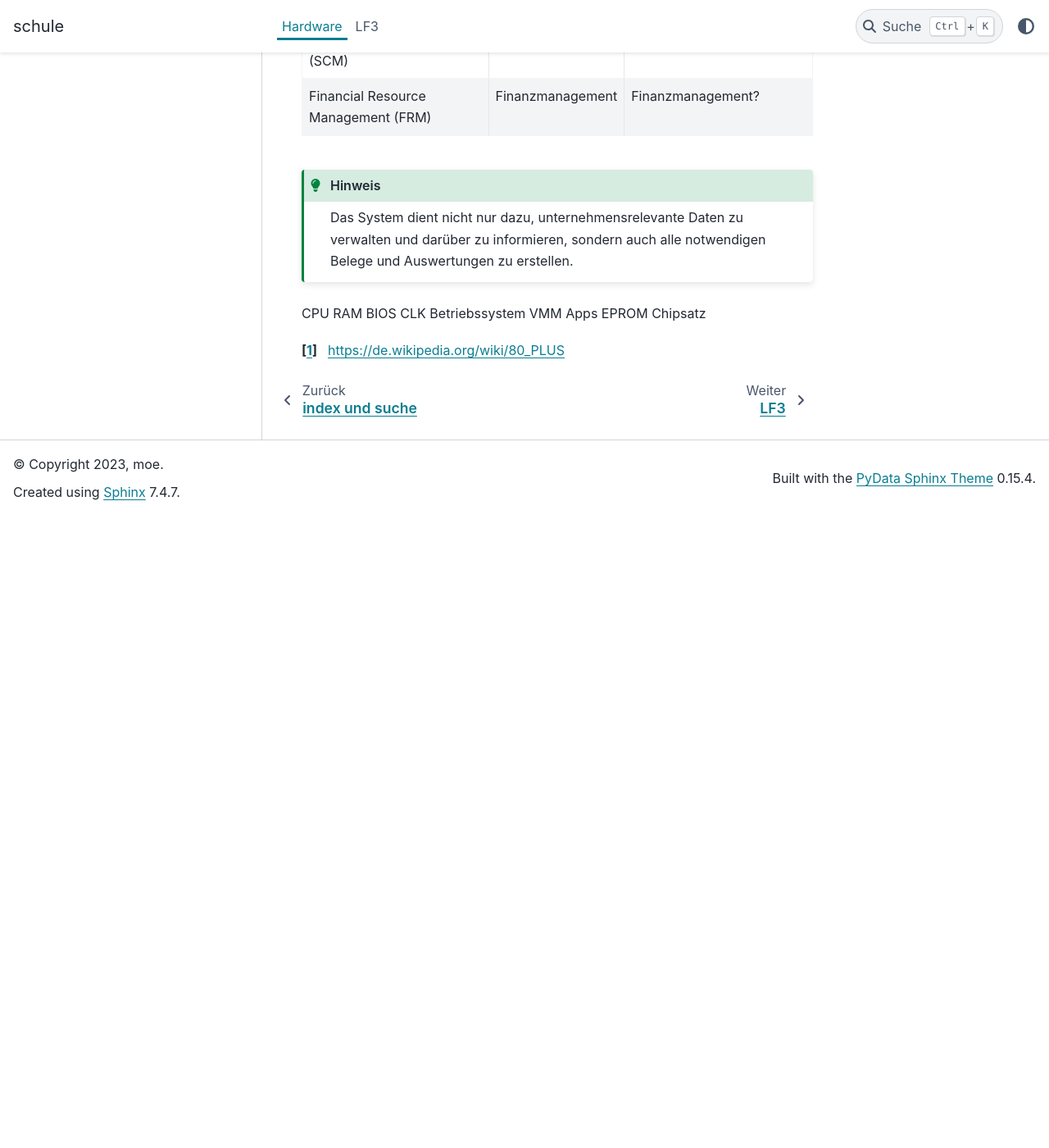
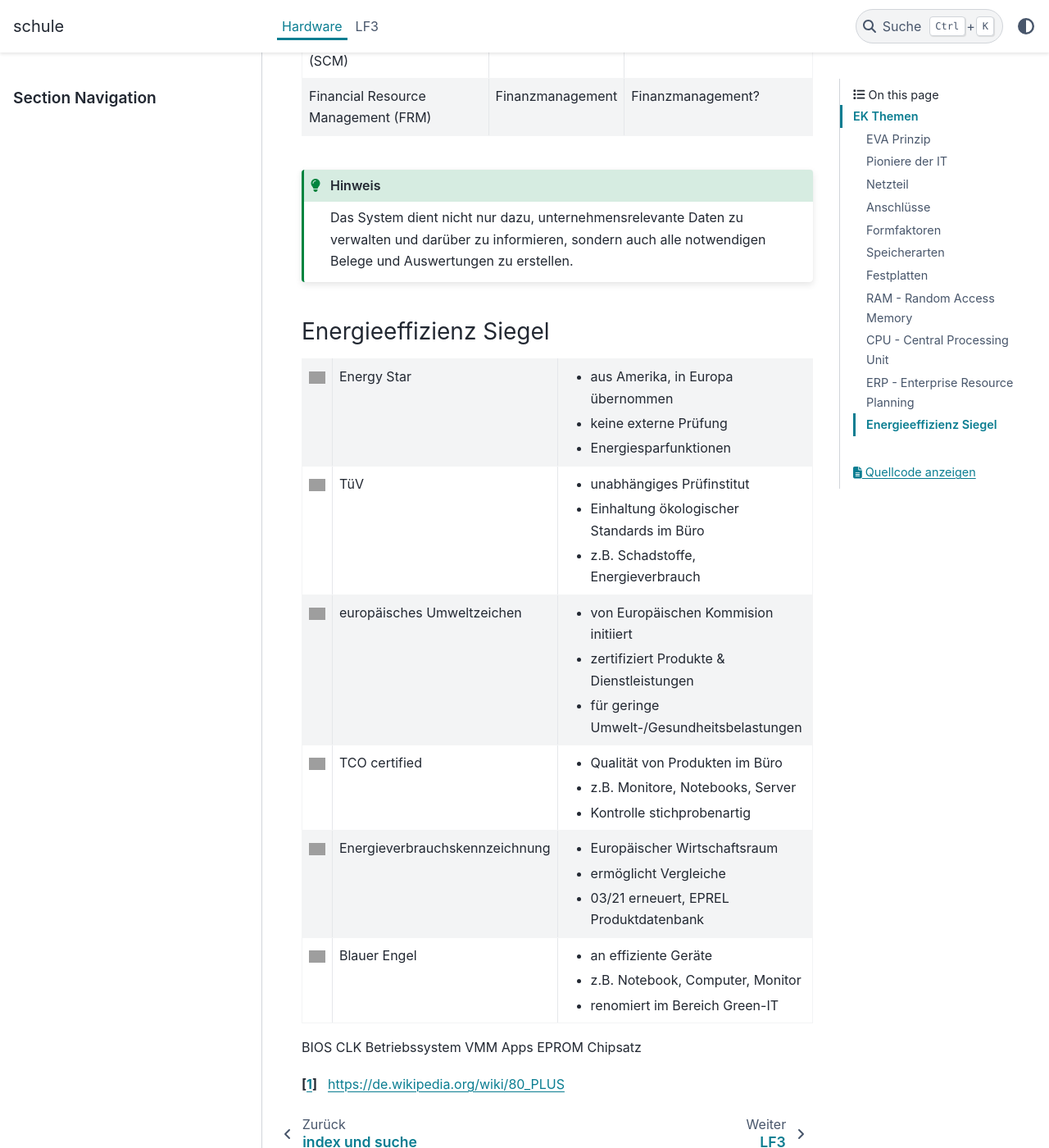
Before and after one commit to denn-moe/schule, a Sphinx documentation site: the page built from source/hardware.rst, in a window 1280 px wide and 1400 px high, scrolled down 5282 px. Shown: the whole window at 82% size. Built offline with Sphinx 7.4.7 and the PyData theme 0.15.4, drawn with Linux system fonts in a browser that asks for light colours; before the commit the page ends 5912 px from its top, so only the background shows below that; grey boxes are pictures that could not be loaded.

Commit message:
energie siegel

```diff
--- a/source/hardware.rst
+++ b/source/hardware.rst
@@ -209,8 +209,40 @@ ERP - Enterprise Resource Planning
     sondern auch alle notwendigen Belege und Auswertungen zu erstellen.
 
 
-CPU
-RAM
+Energieeffizienz Siegel
+-----------------------
+
++---------------+--------------------------------+----------------------------------------------+
+||energystar|   | Energy Star                    | * aus Amerika, in Europa übernommen          |
+|               |                                | * keine externe Prüfung                      |
+|               |                                | * Energiesparfunktionen                      |
++---------------+--------------------------------+----------------------------------------------+
+||tuv|          | TüV                            | * unabhängiges Prüfinstitut                  |
+|               |                                | * Einhaltung ökologischer Standards im Büro  |
+|               |                                | * z.B. Schadstoffe, Energieverbrauch         |
++---------------+--------------------------------+----------------------------------------------+
+||ecolabel|     | europäisches Umweltzeichen     | * von Europäischen Kommision initiiert       |
+|               |                                | * zertifiziert Produkte & Dienstleistungen   |
+|               |                                | * für geringe Umwelt-/Gesundheitsbelastungen |
++---------------+--------------------------------+----------------------------------------------+
+||tco|          | TCO certified                  | * Qualität von Produkten im Büro             |
+|               |                                | * z.B. Monitore, Notebooks, Server           |
+|               |                                | * Kontrolle stichprobenartig                 |
++---------------+--------------------------------+----------------------------------------------+
+||energieklasse|| Energieverbrauchskennzeichnung | * Europäischer Wirtschaftsraum               |
+|               |                                | * ermöglicht Vergleiche                      |
+|               |                                | * 03/21 erneuert, EPREL Produktdatenbank     |
++---------------+--------------------------------+----------------------------------------------+
+||blauerengel|  | Blauer Engel                   | * an effiziente Geräte                       |
+|               |                                | * z.B. Notebook, Computer, Monitor           |
+|               |                                | * renomiert im Bereich Green-IT              |
++---------------+--------------------------------+----------------------------------------------+
+
+
+
+
+
+
 BIOS
 CLK
 Betriebssystem
@@ -221,3 +253,10 @@ Chipsatz
 
 
 .. [#f1] https://de.wikipedia.org/wiki/80_PLUS
+
+.. |energystar| image:: http://homeenergyrx.com/wp-content/uploads/2014/06/469px-Energy_Star_logo.svg_.png
+.. |tuv| image:: https://www.luebbering-umwelttechnik.de/wordpress/wp-content/uploads/2017/05/logo-tuev-rheinland-500x500.png
+.. |ecolabel| image:: https://mauvilac.com/wp-content/uploads/2019/09/Ecolabel-logo-600x600.png
+.. |tco| image:: https://www.yaacool-bio.de/uploads/tx_zimt/article_pics/TCOCertified_logo.jpg
+.. |energieklasse| image:: http://www.energiesparende-geraete.de/wp-content/uploads/2011/12/energieeffizienzklassen-300x300.jpg
+.. |blauerengel| image:: https://aussiedlerbote.de/wp-content/uploads/2018/10/Der-blaue-Engel.jpg
```
